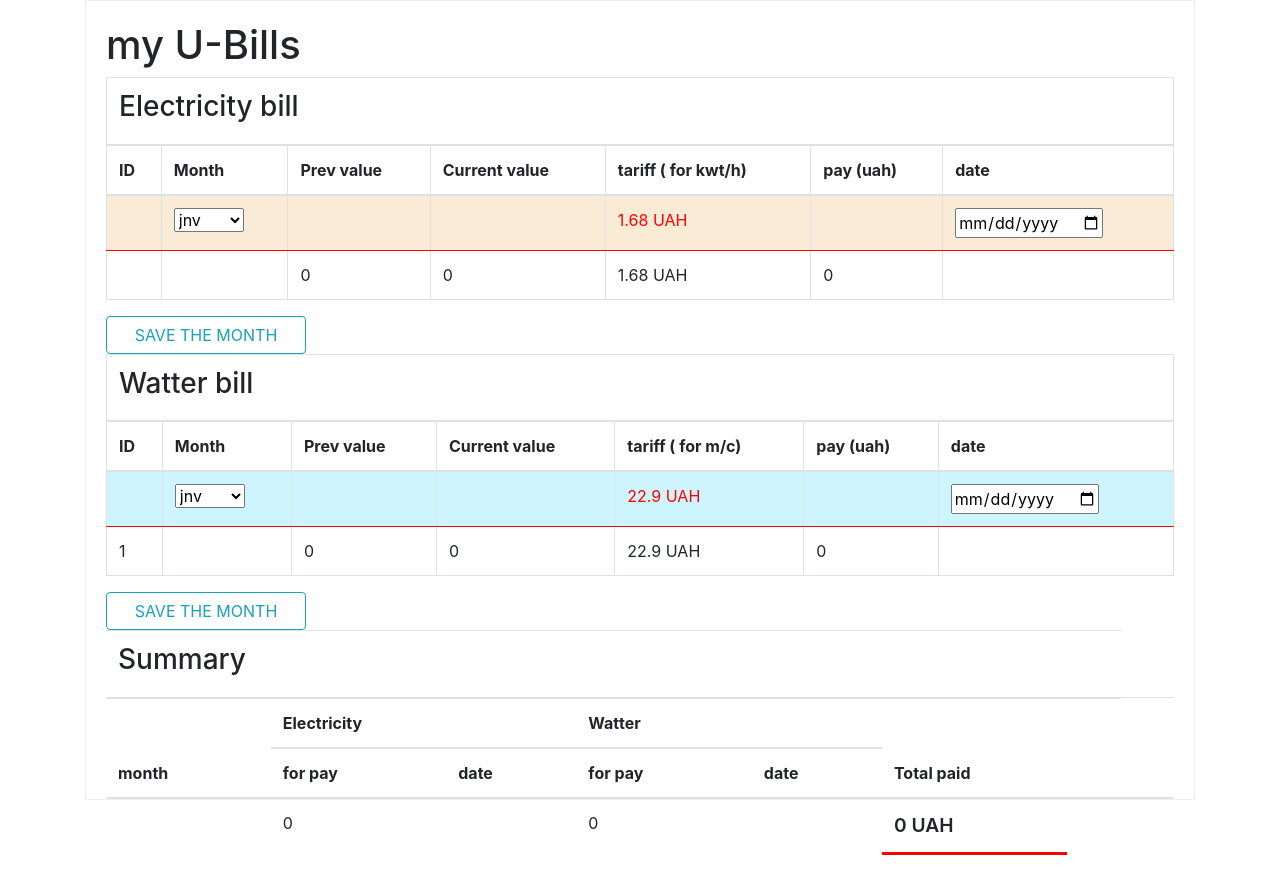
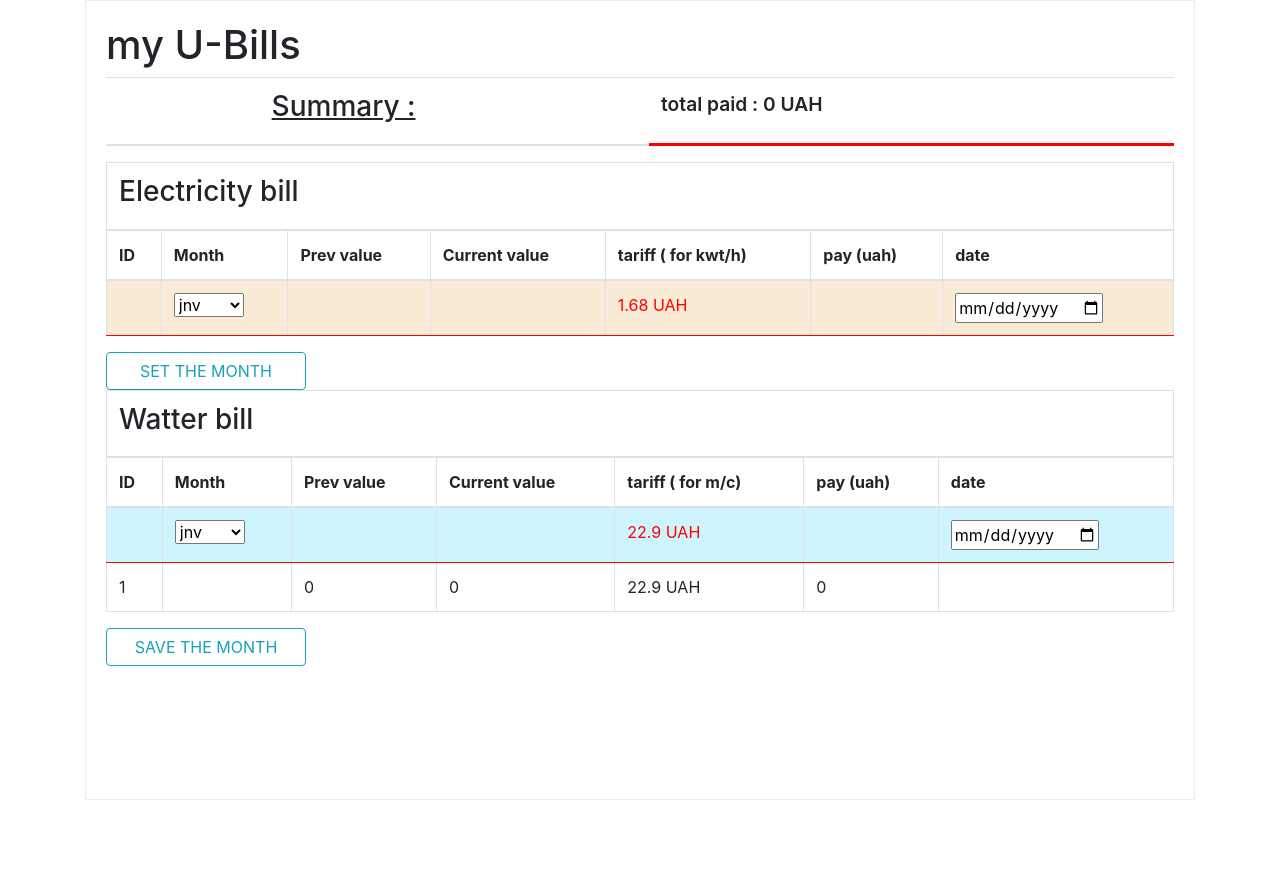
Before and after one commit to sovsianykov/ubills-app, a React (Create React App) app: page / in a window 1280 px wide. After the commit the page ends 800 px from the top, so only its background shows below. Built offline with nearby package versions, Linux system fonts and the light colour scheme.

Commit message:
new louk

```diff
--- a/src/Components/Layout/Tabbuilder/Elektricity/Elektro.js
+++ b/src/Components/Layout/Tabbuilder/Elektricity/Elektro.js
@@ -12,78 +12,15 @@ class Elektro extends Component {
   render() {
     return (
       <Aoux>
-        <Table className = 'electro' bordered hover>
-          <thead>
-            <tr >
-
-              <th colSpan='7'>
-                <h3>Electricity bill </h3>
-
-              </th>
-            </tr>
-            <tr>
-              <th>ID</th>
-              <th>Month</th>
-              <th>Prev value</th>
-              <th>Current value</th>
-              <th>tariff ( for kwt/h)</th>
-              <th>pay (uah) </th>
-              <th>date</th>
-            </tr>
-          </thead>
-          <tbody>
-            <tr className="edit">
-              <td contentEditable />
-
-              <td>
-                <select name="select">
-                  <option value="jnv" defaultValue="jnv">
-                    jnv
-                  </option>
-                  <option value="feb">feb</option>
-                  <option value="march">march</option>
-                  <option value="apr">apr</option>
-                  <option value="may">may</option>
-                  <option value="jun">jun</option>
-                  <option value="jul">jul</option>
-                  <option value="aou">aou</option>
-                  <option value="sep">sep</option>
-                  <option value="oct">oct</option>
-                  <option value="nov">nov</option>
-                  <option value="dec">dec</option>
-                </select>
-              </td>
-              <td contentEditable />
-              <td contentEditable />
-              <td>1.68 UAH</td>
-              <td >
-
-              </td>
-              <td>
-                <input id='date' type="date" />
-              </td>
-            </tr>
-            <tr>
+             <tr>
               <td>{this.props.id}</td>
               <td>{this.props.monthsel}</td>
               <td>{this.props.preV}</td>
               <td>{this.props.curV}</td>
-              <td>1.68 UAH</td>
+              <td>{this.props.tariff}</td>
               <td>{this.props.pay}</td>
               <td>{this.props.date}</td>
-            </tr>
-          </tbody>
-        </Table>
-        <Form>
-          <Form.Row>
-            <Col>
-
-            </Col>
-            <Col>
-              {/*<Button variant='outline-info' onClick = {this.saveHandler2.bind(this)}  >SAVE </Button>*/}
-            </Col>
-          </Form.Row>
-        </Form>
+             </tr>
       </Aoux>
     );
   }
--- a/src/Components/Layout/Tabbuilder/Summary/Summary.js
+++ b/src/Components/Layout/Tabbuilder/Summary/Summary.js
@@ -11,41 +11,18 @@ class Summary extends Component {
           <tr >
 
             <th colSpan='7'>
-              <h3 id="s">Summary</h3>
+              <h3 id="s">Summary :</h3>
+            </th>
+            <th></th>
 
-            </th>
+            <td id="t"> total paid : {this.props.total} UAH</td>
+
           </tr>
-          <tr>
-              <th rowSpan="2">month</th>
-              <th colSpan="2">Electricity</th>
-              <th colSpan="2">Watter</th>
-              <th rowSpan="2" colSpan="3">
-                Total paid
-              </th>
-            </tr>
-            <tr>
-              <th>for pay</th>
-              <th>date</th>
-              <th>for pay</th>
-              <th>date</th>
-            </tr>
+
+
           </thead>
           <tbody>
-            <tr>
-              <td>{this.props.monthsel}</td>
 
-              <td>{this.props.pay} </td>
-              <td>{this.props.date} </td>
-              <td>{this.props.payW}</td>
-              <td>{this.props.dateW}</td>
-              <td id="t">{this.props.total} UAH</td>
-              <td>
-
-              </td>
-              <td>
-
-              </td>
-            </tr>
           </tbody>
         </Table>
       </div>
--- a/src/Components/Layout/Tabbuilder/Tabbuilder.js
+++ b/src/Components/Layout/Tabbuilder/Tabbuilder.js
@@ -5,8 +5,18 @@ import Watter from "./Watter/Watter";
 import TabbuilderLayout from "./TabbuilderLayout";
 import Summary from "./Summary/Summary";
 import Button from "react-bootstrap/Button";
+import Table from "react-bootstrap/Table";
 class Tabbuilder extends Component {
     total = 0
+    store = [[
+        { id: '' },
+        { monthsel:''  },
+        { preV: '' },
+        { curV: '' },
+        { tariff: '' },
+        { pay: ''},
+        { date:'' },
+    ]  ]
     state = {
         monthsEl:[ [
             { id: Date.now() + Math.random() },
@@ -40,14 +50,24 @@ class Tabbuilder extends Component {
         ]
     };
     saveHandler = () => {
-        const input = document.querySelectorAll("tr.edit td");
-        const mon = document.querySelector("select ")[1];
-        const date = document.querySelector("#date ");
+        const input = document.querySelectorAll("tr.edit td")
+        const mon = document.querySelector("#el-select ")
+        const date = document.querySelector("#date ")
         let pay =
        Math.floor((parseInt(input[3].textContent) - parseInt(input[2].textContent)) * 1.68)
         if (isNaN(pay)) { pay = 'please input correct values'}
 
         this.total += pay
+         let i = this.store.length
+        this.store[i] = [
+            { id: Date.now() + Math.random() },
+            { monthsel: mon.value },
+            { preV: input[2].textContent },
+            { curV: input[3].textContent },
+            { tariff: "1.68 UAH" },
+            { pay: pay },
+            { date: date.value },
+        ]
 
         this.setState(() => {
             return {
@@ -61,11 +81,32 @@ class Tabbuilder extends Component {
                     { date: date.value },
                 ]  ]
             }
-        });
-         this.state.monthsEl.push(this.state.monthsEl1[0])
+        })
+        this.state.monthsEl.push(this.state.monthsEl1[0])
+        // this.store.push(this.state.monthsEl1[0])
+
+        console.log(this.store)
 
 
-    };
+
+
+    }
+    controlSave =()=> {
+        this.setState(() => {
+            return {
+                monthsEl1 : [[
+                    { id: 0 },
+                    { monthsel:0  },
+                    { preV: 0 },
+                    { curV: 0 },
+                    { tariff: "1.68 UAH" },
+                    { pay: 0},
+                    { date:0 },
+                ]  ]
+            }
+        })
+        this.state.monthsEl.push(this.state.monthsEl1[0])
+    }
     saveHandlerW = () => {
         const input1 = document.querySelectorAll("tr.editW td");
         const monW = document.querySelector("select ");
@@ -101,28 +142,85 @@ class Tabbuilder extends Component {
         return (
             <Aoux>
                 <TabbuilderLayout>
-                     {this.state.monthsEl.map(month => {
-                         return <Elektro
-                             key = {month[0].id}
+                    <Summary
+                        monthsel = { this.store[0][1].monthsel}
+                        pay = { this.store[0][5].pay}
+                        date = { this.state.monthsEl[0][6].date}
+                        payW = { this.state.monthsW[5].payW}
+                        dateW = { this.state.monthsW[6].dateW}
+                        total = {this.total}
+                    />
+                    <Table className = 'electro' bordered hover>
+                        <thead>
+                        <tr >
 
-                             monthsel = { month[1].monthsel}
-                             preV = { month[2].preV}
-                             curV= { month[3].curV}
-                             tariff = { month[4].tariff}
-                             pay = { month[5].pay}
-                             date = { month[6].date}
+                            <th colSpan='7'>
+                                <h3>Electricity bill </h3>
 
+                            </th>
+                        </tr>
+                        <tr>
+                            <th>ID</th>
+                            <th>Month</th>
+                            <th>Prev value</th>
+                            <th>Current value</th>
+                            <th>tariff ( for kwt/h)</th>
+                            <th>pay (uah) </th>
+                            <th>date</th>
+                        </tr>
+                        </thead>
+                        <tbody>
+                        <tr className="edit">
+                            <td contentEditable />
 
+                            <td>
+                                <select id='el-select'>
+                                    <option value="jnv" defaultValue="jnv">
+                                        jnv
+                                    </option>
+                                    <option value="feb">feb</option>
+                                    <option value="march">march</option>
+                                    <option value="apr">apr</option>
+                                    <option value="may">may</option>
+                                    <option value="jun">jun</option>
+                                    <option value="jul">jul</option>
+                                    <option value="aou">aou</option>
+                                    <option value="sep">sep</option>
+                                    <option value="oct">oct</option>
+                                    <option value="nov">nov</option>
+                                    <option value="dec">dec</option>
+                                </select>
+                            </td>
+                            <td contentEditable />
+                            <td contentEditable />
+                            <td>1.68 UAH</td>
+                            <td >
 
+                            </td>
+                            <td>
+                                <input id='date' type="date" />
+                            </td>
+                        </tr>
+                        {this.store.map(month => {
+                            return <Elektro
+                                key = {month[0].id}
+                                monthsel = { month[1].monthsel}
+                                preV = { month[2].preV}
+                                curV= { month[3].curV}
+                                tariff = { month[4].tariff}
+                                pay = { month[5].pay}
+                                date = { month[6].date}
+                            />
+                        }) }
 
-                         />
+                        </tbody>
+                    </Table>
 
-                    }) }
-                    <Button
+                    <Button id = 'elBtn'
                         variant="outline-info"
                         onClick={this.saveHandler.bind(this)}
                     >
-                        SAVE THE MONTH
+                        SET THE MONTH
                     </Button>
                     <Watter
                         idW = { this.state.monthsW[0].idW}
@@ -138,17 +236,6 @@ class Tabbuilder extends Component {
                     >
                         SAVE THE MONTH
                     </Button>
-                    <Summary
-                             monthsel = { this.state.monthsEl[0][1].monthsel}
-                             pay = { this.state.monthsEl[0][5].pay}
-                             date = { this.state.monthsEl[0][6].date}
-                             payW = { this.state.monthsW[5].payW}
-                             dateW = { this.state.monthsW[6].dateW}
-                             total = {this.total}
-                    />
-
-
-
                 </TabbuilderLayout>
             </Aoux>
         )
--- a/src/index.css
+++ b/src/index.css
@@ -20,6 +20,7 @@ code {
   border: .1rem solid #eeeded;
   padding: 20px;
   height: 100vh;
+  position: relative;
 }
 main.Xmlbuilder {
   display: flex;
@@ -29,7 +30,7 @@ main.Xmlbuilder {
  h2  {
   padding-top: 10px;
 }
-h2#s {
+h3#s {
   text-align: center;
   text-decoration: underline;
 }
@@ -42,6 +43,11 @@ Button {
   margin-bottom: 10px;
   width: 200px;
 }
+/*Button#elBtn  {*/
+/*  position: absolute;*/
+/*  top: 330px;*/
+/*  right: 40px;*/
+/*}*/
 
 
 
@@ -57,3 +63,12 @@ tr.editW  td {
 ;
   color :  red;
 }
+Table.electro {
+  border: 1px solid #cbcbcb;
+  border-radius: 10px ;
+  padding: 10px;
+
+}
+Table.electro tbody tr:nth-child(2)  {
+  display: none;
+}
```
Also changed, not shown: 2 other files (tests, documents, lock files or other folders).
